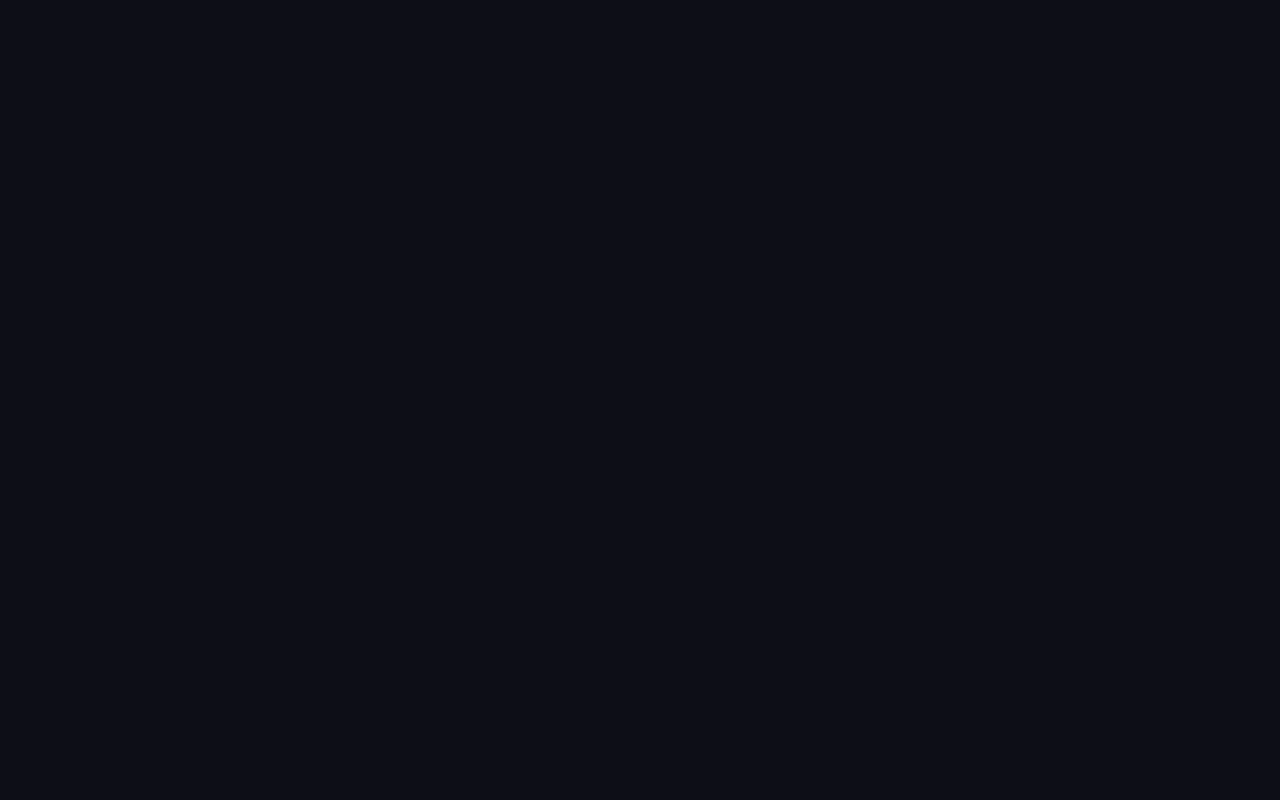
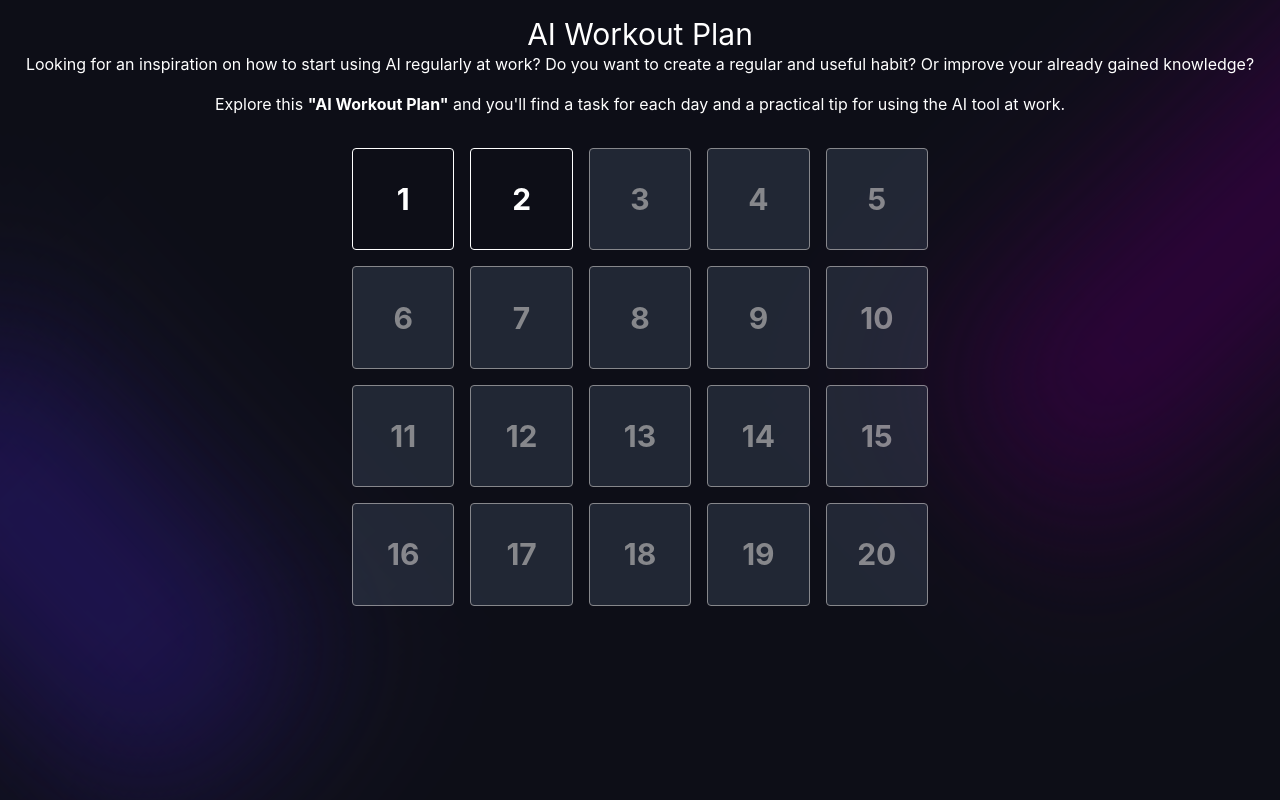
Before and after one commit to sprtokiller/ai-workout-plan-public, a plain HTML site: page index.html in a window 1280 px wide. Drawn offline with Linux system fonts and the light colour scheme.

Commit message:
Update index.html

```diff
--- a/index.html
+++ b/index.html
@@ -5,7 +5,7 @@
     <link rel="icon" href="/favicon.ico">
     <meta name="viewport" content="width=device-width, initial-scale=1.0">
     <title>AI Workout Plan</title>
-    <script type="module" crossorigin src="/assets/index-B6tkMwzY.js"></script>
+    <script type="module" crossorigin src="/assets/index-TzV4g0NI.js"></script>
     <link rel="stylesheet" crossorigin href="/assets/index-B5EBq_IH.css">
   </head>
   <body>
```
